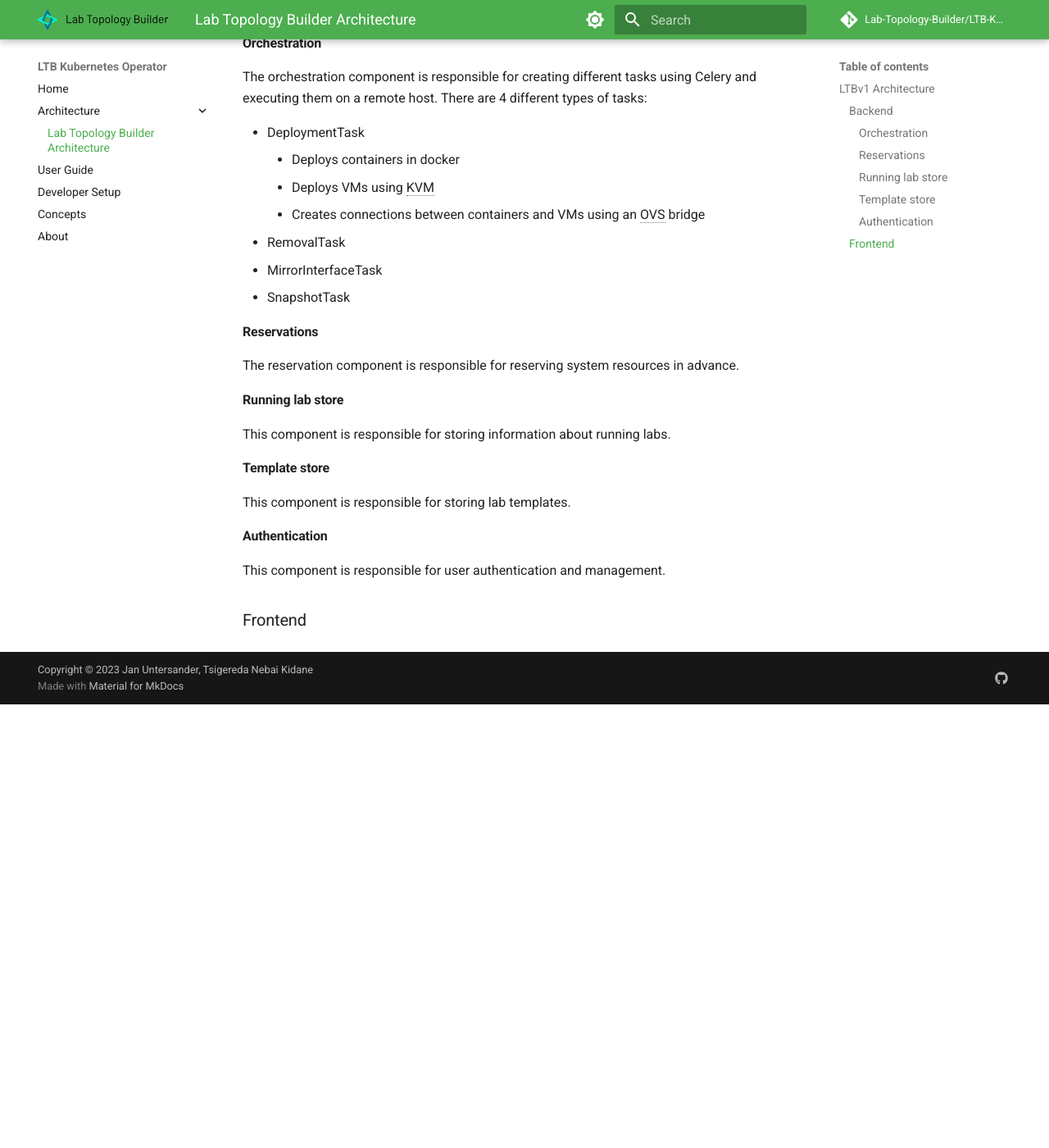
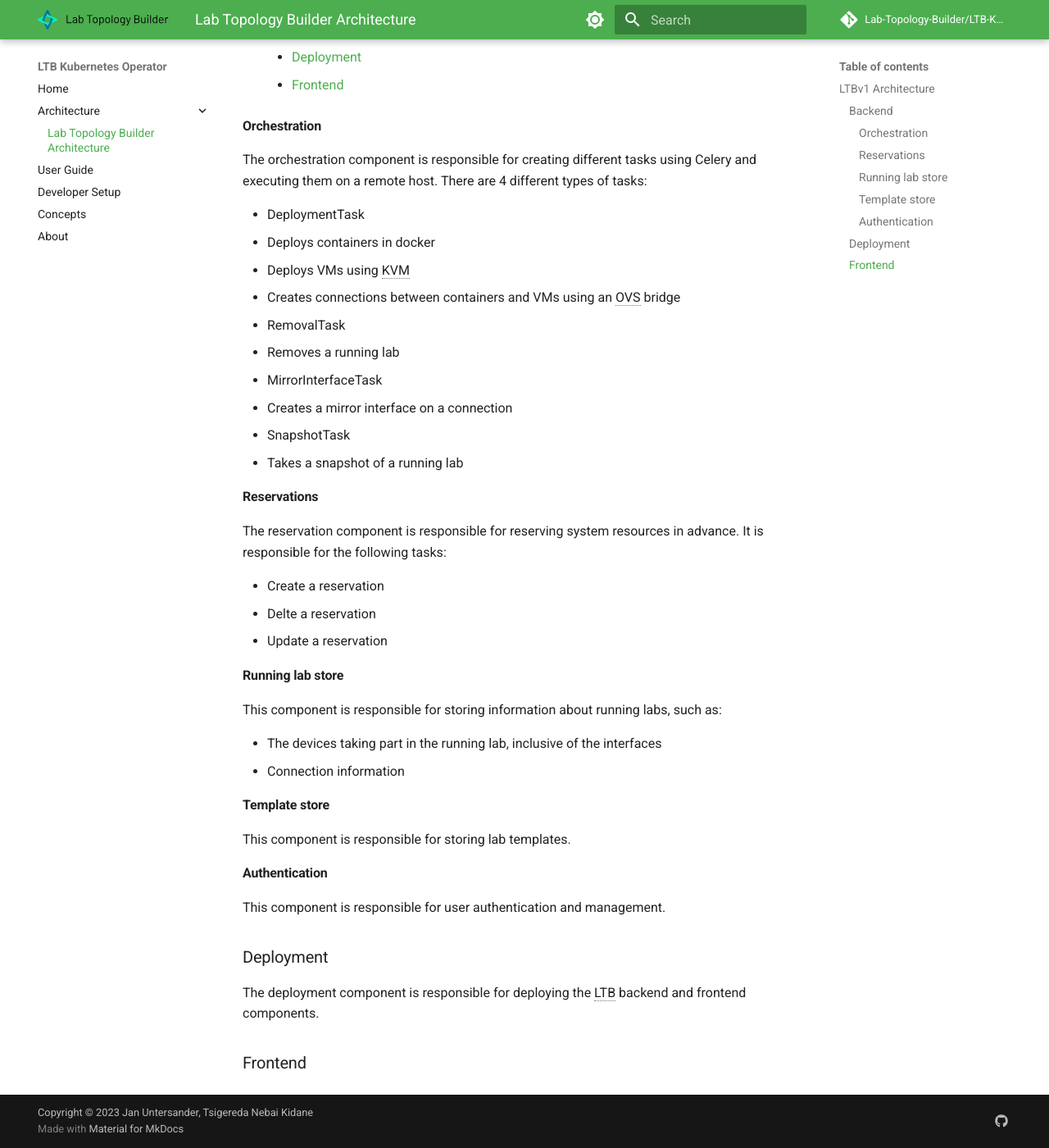
Before and after one commit to Lab-Topology-Builder/LTB-K8s-Backend, an MkDocs documentation site: the page built from docs/architecture/ltb-architecture.md, in a window 1280 px wide and 1400 px high, scrolled down 1115 px. Shown: the whole window at 82% size. Built offline with MkDocs 1.6.1 and Material for MkDocs 9.7.7, drawn with Linux system fonts in a browser that asks for light colours; comment, search, counter and statistics services are not loaded; before the commit the page ends 1974 px from its top, so only the background shows below that; some of the changed text lies outside the part shown.

Commit message:
Add my part of the LTB analysis.

```diff
--- a/docs/architecture/ltb-architecture.md
+++ b/docs/architecture/ltb-architecture.md
@@ -1,10 +1,12 @@
 # Lab Topology Builder Architecture
 
 ## LTBv1 Architecture
+
 Currently the LTB is composed of two main components:
 
 - [Frontend](#frontend) built with React
 - [Backend](#backend) built with Django
+- [Deployment](#deployment) built with docker-compose
 
 ### Backend
 
@@ -14,13 +16,14 @@
 - Parsing the YAML topology files
 - Deploying/Destroying the containers and VMs
 - Exposes status of lab deployments
-- Exposes
-- Expose information on how to access the deployed containers and VMs
-- Provide remote SSH capabilities
-- Provide remote Wireshark capture capabilities
-- Managing reservations
+- Exposes information on how to access the deployed containers and VMs
+- Provides remote SSH capabilities
+- Provides remote Wireshark capture capabilities
+- Managing reservations (Create, Delete, etc.)
 - Exposes node resource usage
 - User Management
+- Exposes information about a device (version, groups, etc.)
+- Exposes device metrics
 
 It is composed of the following components:
 
@@ -32,6 +35,7 @@
       - [Running lab store](#running-lab-store)
       - [Template store](#template-store)
       - [Authentication](#authentication)
+    - [Deployment](#deployment)
     - [Frontend](#frontend)
 
 #### Orchestration
@@ -40,20 +44,41 @@
 There are 4 different types of tasks:
 
 - DeploymentTask
-    - Deploys containers in docker
-    - Deploys VMs using KVM
-    - Creates connections between containers and VMs using an OVS bridge
+  - Deploys containers in docker
+  - Deploys VMs using KVM
+  - Creates connections between containers and VMs using an OVS bridge
 - RemovalTask
+  - Removes a running lab
 - MirrorInterfaceTask
+  - Creates a mirror interface on a connection
 - SnapshotTask
+  - Takes a snapshot of a running lab
 
 #### Reservations
-The reservation component is responsible for reserving system resources in advance.
+
+The reservation component is responsible for reserving system resources in advance. It is responsible for the following tasks:
+
+- Create a reservation
+- Delte a reservation
+- Update a reservation
 
 #### Running lab store
-This component is responsible for storing information about running labs.
+
+This component is responsible for storing information about running labs, such as:
+
+- The devices taking part in the running lab, inclusive of the interfaces
+- Connection information
+
 #### Template store
+
 This component is responsible for storing lab templates.
+
 #### Authentication
+
 This component is responsible for user authentication and management.
+
+### Deployment
+
+The deployment component is responsible for deploying the LTB backend and frontend components.
+
 ### Frontend
```
